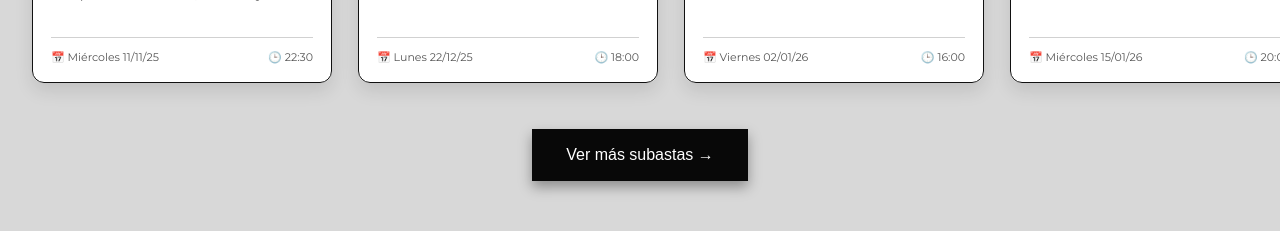
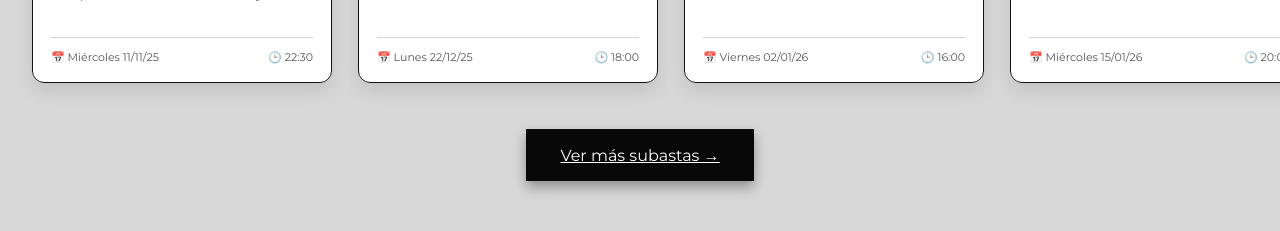
Before and after one commit to gianpretto/Punto_Lovera_Front, an Angular app in the folder frontend/: page / in a window 1280 px wide. Shown: the part 2080-2311 px from the top of the page. Built offline with nearby package versions, Linux system fonts and the light colour scheme; a web font is replaced by a local one.

Commit message:
feat: add navigation to /subastas in 'Ver más subastas' button

```diff
--- a/frontend/src/app/vistas/home/home.html
+++ b/frontend/src/app/vistas/home/home.html
@@ -20,7 +20,7 @@
     </div>
 
     <div class="prox__cta">
-      <button class="btn-negro">Ver más subastas →</button>
+      <a class="btn-negro" [routerLink]="['/subastas']">Ver más subastas →</a>
     </div>
   </div>
 </section>
```
